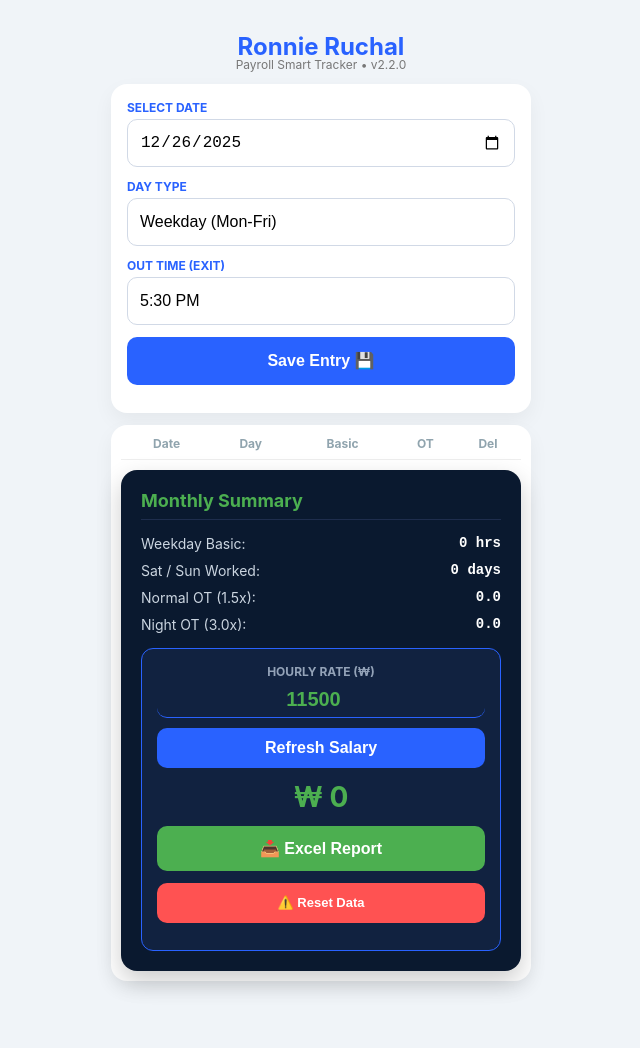
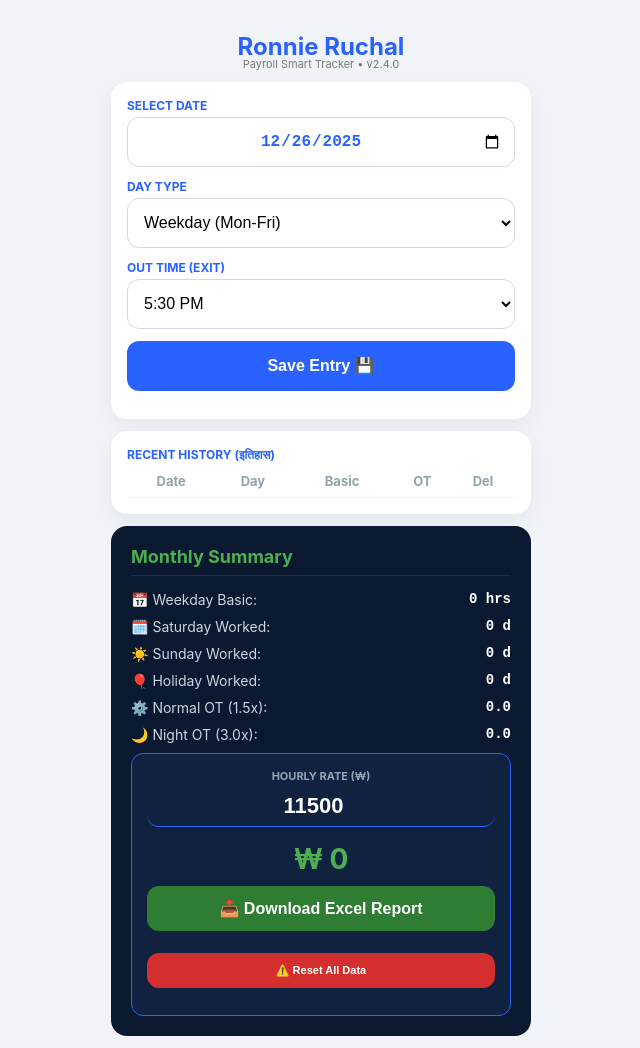
Before and after one commit to smartboy6646-gif/call-brake, a plain HTML site: page index.html in a window 1280 px wide. Shown: the whole page, without its empty margins (319-959 px from the left). Before the commit the page ends 1005 px from the top, so only its background shows below. Drawn offline with Linux system fonts and the light colour scheme.

Commit message:
Update HTML structure and styles for version 2.4
Updated title and version references in the HTML file. Modified CSS for input elements to ensure uniform sizing. Enhanced the report card section with improved layout and styling.

```diff
--- a/index.html
+++ b/index.html
@@ -3,52 +3,45 @@
 <head>
 <meta charset="UTF-8">
 <meta name="viewport" content="width=device-width, initial-scale=1, maximum-scale=1, user-scalable=no">
-<title>Ronnie Payroll Ultimate v2.2</title>
+<title>Ronnie Payroll Pro v2.4</title>
 <style>
-:root { --primary: #2962ff; --bg: #f0f4f8; --card-bg: #ffffff; --text: #333; --red: #ff5252; --green: #4caf50; }
+:root { --primary: #2962ff; --bg: #f0f4f8; --card-bg: #ffffff; --text: #333; --red-dark: #b71c1c; --green: #2e7d32; }
 body{margin:0;font-family:-apple-system,BlinkMacSystemFont,sans-serif;background:var(--bg);color:var(--text);}
 .container{max-width:420px;margin:auto;padding:12px;}
 h2{text-align:center;color:var(--primary);margin-bottom:2px;font-size: 24px;}
 .card{background:var(--card-bg);padding:16px;border-radius:16px;margin-bottom:12px;box-shadow:0 8px 20px rgba(0,0,0,.05);}
 label{font-size:12px;color:var(--primary);font-weight:bold;display:block;margin-bottom:4px;text-transform:uppercase;}
 
-/* Sabai Input ra Select ko size eutai banauna yo CSS important cha */
-select, button, input[type="date"], input[type="number"] {
-    width: 100%;
-    height: 48px; /* Fixed height for all */
-    padding: 0 12px;
-    font-size: 16px;
-    border-radius: 10px;
-    border: 1.5px solid #d1d9e6;
-    margin-bottom: 12px;
-    box-sizing: border-box; /* Height ma padding joddidaina */
-    outline: none;
-    background-color: #fff;
-    display: block;
-    appearance: none; /* Mobile UI ko default styling hatauna */
-    -webkit-appearance: none;
+/* Uniform Size for Inputs */
+select, input[type="date"], input[type="number"], button {
+    width: 100%; height: 50px; padding: 0 12px; font-size: 16px; border-radius: 12px;
+    border: 1.5px solid #d1d9e6; margin-bottom: 12px; box-sizing: border-box; background-color: #fff; outline: none;
 }
+input[type="date"] { color: #2962ff; font-weight: bold; text-align: center; }
 
-input:focus, select:focus{border-color:var(--primary);}
-button{background:var(--primary);color:#fff;border:none;cursor:pointer;font-weight:bold;transition:0.3s; line-height: 48px; padding: 0;}
+button{background:var(--primary);color:#fff;border:none;cursor:pointer;font-weight:bold; line-height: 50px;}
 button:active{transform:scale(0.96);}
 
-/* Table & Stats */
-table{width:100%;border-collapse:collapse;font-size:12px;margin-bottom:10px;}
+/* Deep Red for Holidays/Weekends */
+.deep-red { color: var(--red-dark) !important; font-weight: 800 !important; }
+
+/* Table Style */
+table{width:100%;border-collapse:collapse;font-size:13px;}
 th{color:#90a4ae;text-align:center;border-bottom:1px solid #eee;padding-bottom:8px;}
-td{padding:12px 4px;border-bottom:1px solid #f9f9f9;text-align:center;}
-.row-weekend{background-color: #fff5f5;}
+td{padding:12px 2px;border-bottom:1px solid #f9f9f9;text-align:center;}
 
-/* Dark Report Card */
-.report-card{background:#0a192f;color:#fff;padding:20px;border-radius:16px;box-shadow:0 10px 25px rgba(0,0,0,0.2);}
-.report-title{font-size:18px;font-weight:bold;margin-bottom:15px;color:var(--green);border-bottom:1px solid #1e2d4d;padding-bottom:8px;}
+/* Monthly Analytics Full Width Card */
+.report-card {
+    background: #0a192f; color: #fff; padding: 20px; border-radius: 16px; margin-top: 10px;
+}
+.report-title{font-size:18px;font-weight:bold;margin-bottom:15px;color: #4caf50; border-bottom: 1px solid #1e2d4d; padding-bottom: 8px;}
 .report-line{display:flex;justify-content:space-between;font-size:14px;margin-bottom:10px;color:#cbd5e0;}
-.report-val{font-weight:bold;color:#fff;font-family:monospace;}
+.report-val{font-weight:bold;color:#fff;font-family: monospace;}
 
-.salary-box{background:#112240;padding:15px;border-radius:12px;margin-top:15px;text-align:center;border:1px solid var(--primary);}
-.total-amt{font-size:28px;color:var(--green);font-weight:bold;margin:12px 0;}
-.green-btn{background:var(--green);margin-top:8px;}
-.red-btn{background:var(--red);margin-top:12px;padding:0; font-size:13px; height: 40px; line-height: 40px;}
+.salary-box{background:#112240;padding:15px;border-radius:12px;margin-top:10px;text-align:center;border:1px solid var(--primary);}
+.total-amt{font-size:28px;color:#4caf50;font-weight:bold;margin:10px 0;}
+.green-btn{background:var(--green); height: 45px; line-height: 45px;}
+.red-btn{background:#d32f2f; height: 35px; line-height: 35px; font-size: 11px; margin-top: 10px;}
 .hide{display:none;}
 </style>
 </head>
@@ -56,7 +49,7 @@ td{padding:12px 4px;border-bottom:1px solid #f9f9f9;text-align:center;}
 
 <div class="container">
     <h2>Ronnie Ruchal</h2>
-    <p style="text-align:center;margin-top:-6px;font-size:12px;color:#777;">Payroll Smart Tracker • v2.2.0</p>
+    <p style="text-align:center;margin-top:-6px;font-size:11px;color:#777;">Payroll Smart Tracker • v2.4.0</p>
 
     <div class="card">
         <label>Select Date</label>
@@ -86,35 +79,37 @@ td{padding:12px 4px;border-bottom:1px solid #f9f9f9;text-align:center;}
         <button onclick="saveEntry()">Save Entry 💾</button>
     </div>
 
-    <div class="card" style="padding:10px;">
+    <div class="card">
+        <label style="margin-bottom:10px;">Recent History (इतिहास)</label>
         <table>
             <thead>
                 <tr><th>Date</th><th>Day</th><th>Basic</th><th>OT</th><th>Del</th></tr>
             </thead>
             <tbody id="historyBody"></tbody>
         </table>
+    </div>
 
-        <div class="report-card">
-            <div class="report-title">Monthly Summary</div>
-            <div class="report-line"><span>Weekday Basic:</span><span class="report-val" id="totalBasicHrs">0</span></div>
-            <div class="report-line"><span>Sat / Sun Worked:</span><span class="report-val" id="weekendStats">0 days</span></div>
-            <div class="report-line"><span>Normal OT (1.5x):</span><span class="report-val" id="totalNormalOt">0.00</span></div>
-            <div class="report-line"><span>Night OT (3.0x):</span><span class="report-val" id="totalNightOt">0.00</span></div>
+    <div class="report-card">
+        <div class="report-title">Monthly Summary</div>
+        <div class="report-line"><span>📅 Weekday Basic:</span><span class="report-val" id="totalBasicHrs">0 hrs</span></div>
+        <div class="report-line"><span>🗓️ Saturday Worked:</span><span class="report-val" id="satStats">0 d</span></div>
+        <div class="report-line"><span>☀️ Sunday Worked:</span><span class="report-val" id="sunStats">0 d</span></div>
+        <div class="report-line"><span>🎈 Holiday Worked:</span><span class="report-val" id="holStats">0 d</span></div>
+        <div class="report-line"><span>⚙️ Normal OT (1.5x):</span><span class="report-val" id="totalNormalOt">0.0</span></div>
+        <div class="report-line"><span>🌙 Night OT (3.0x):</span><span class="report-val" id="totalNightOt">0.0</span></div>
 
-            <div class="salary-box">
-                <label style="color:#94a3b8">Hourly Rate (₩)</label>
-                <input type="number" id="hourlyRate" value="11500" style="margin-bottom:10px;text-align:center;color:var(--green);font-size:20px;font-weight:bold;background:transparent;border:none;border-bottom:1px solid #2962ff; height: 35px;">
-                <button onclick="calculateSalary()" style="height: 40px; line-height: 40px;">Refresh Salary</button>
-                <div class="total-amt">₩ <span id="finalSalary">0</span></div>
-                <button class="green-btn" onclick="exportToExcel()" style="height: 45px; line-height: 45px;">📥 Excel Report</button>
-                <button class="red-btn" onclick="resetAll()">⚠️ Reset Data</button>
-            </div>
+        <div class="salary-box">
+            <label style="color:#94a3b8; font-size:11px;">Hourly Rate (₩)</label>
+            <input type="number" id="hourlyRate" value="11500" oninput="calculateSalary()" style="height: 40px; background: transparent; color: #fff; border: none; border-bottom: 1px solid var(--primary); text-align: center; font-size: 22px; font-weight: bold; margin-bottom: 5px;">
+            <div class="total-amt">₩ <span id="finalSalary">0</span></div>
+            <button class="green-btn" onclick="exportToExcel()">📥 Download Excel Report</button>
+            <button class="red-btn" onclick="resetAll()">⚠️ Reset All Data</button>
         </div>
     </div>
 </div>
 
 <script>
-const STORE_KEY="ronnie_ultimate_v2.2";
+const STORE_KEY="ronnie_pro_v2.4";
 let entries=JSON.parse(localStorage.getItem(STORE_KEY)||"[]");
 
 const weekdayTimes=["5:30 PM","6:00 PM","6:30 PM","7:00 PM","7:30 PM","8:00 PM","8:30 PM","9:00 PM","9:30 PM","10:00 PM","10:30 PM","11:00 PM","11:30 PM","12:00 AM"];
@@ -170,7 +165,7 @@ function updateUI(){
 function saveEntry(){
     let date = document.getElementById("inputDate").value;
     let day = document.getElementById("dayType").value;
-    if(entries.find(e=>e.date===date)) return alert("Duplicate entry!");
+    if(entries.find(e=>e.date===date)) return alert("Duplicate date!");
 
     let outVal = document.getElementById("outTime").value || "5:30 PM";
     let workedVal = (day==="weekday") ? "yes" : document.getElementById("worked").value;
@@ -218,38 +213,44 @@ function exportToExcel() {
     let url = window.URL.createObjectURL(blob);
     let a = document.createElement('a');
     a.href = url;
-    a.download = `Payroll_${new Date().toISOString().slice(0,7)}.csv`;
+    a.download = `Payroll_Report_${new Date().toISOString().slice(0,7)}.csv`;
     a.click();
 }
 
 function renderHistory(){
     let body=document.getElementById("historyBody");
     body.innerHTML="";
-    let wB=0, nOT=0, niOT=0, wD=0;
+    let wB=0, nOT=0, niOT=0, sD=0, suD=0, hD=0;
 
     entries.forEach((e,i)=>{
         if(e.day==="weekday") wB += e.basicHrs;
-        if(e.worked==="yes" && e.day!=="weekday") wD++;
+        if(e.worked==="yes"){
+            if(e.day==="saturday") sD++;
+            else if(e.day==="sunday") suD++;
+            else if(e.day==="holiday") hD++;
+        }
         nOT += e.normalOt; niOT += e.nightOt;
 
+        let isHoliday = (e.day !== 'weekday');
         let tr=document.createElement("tr");
-        if(e.day !== 'weekday') tr.className = "row-weekend";
         tr.innerHTML=`<td>${e.date.slice(5)}</td>
-                      <td class="${e.day!=='weekday'?'red-text':''}">${e.day.toUpperCase()}</td>
+                      <td class="${isHoliday?'deep-red':''}">${e.day.toUpperCase()}</td>
                       <td>${e.basicHrs}</td>
-                      <td style="font-weight:bold;">${(e.normalOt+e.nightOt).toFixed(1)}</td>
-                      <td><button style="background:none;color:red;font-size:18px;width:auto;margin:0;height:auto;line-height:normal;" onclick="delEntry(${i})">🗑️</button></td>`;
+                      <td style="font-weight:bold; color:#2962ff">${(e.normalOt+e.nightOt).toFixed(1)}</td>
+                      <td><button style="background:none;color:red;font-size:18px;width:auto;margin:0;height:auto;line-height:normal;border:none;" onclick="delEntry(${i})">🗑️</button></td>`;
         body.appendChild(tr);
     });
     document.getElementById("totalBasicHrs").innerText = wB + " hrs";
-    document.getElementById("weekendStats").innerText = wD + " days";
+    document.getElementById("satStats").innerText = sD + " d";
+    document.getElementById("sunStats").innerText = suD + " d";
+    document.getElementById("holStats").innerText = hD + " d";
     document.getElementById("totalNormalOt").innerText = nOT.toFixed(1);
     document.getElementById("totalNightOt").innerText = niOT.toFixed(1);
     calculateSalary();
 }
 
-function delEntry(i){ if(confirm("Delete entry?")){ entries.splice(i,1); localStorage.setItem(STORE_KEY, JSON.stringify(entries)); renderHistory(); } }
-function resetAll(){ if(confirm("Clear everything?")){ entries=[]; localStorage.setItem(STORE_KEY,"[]"); renderHistory(); } }
+function delEntry(i){ if(confirm("Delete this entry?")){ entries.splice(i,1); localStorage.setItem(STORE_KEY, JSON.stringify(entries)); renderHistory(); } }
+function resetAll(){ if(confirm("Clear all data?")){ entries=[]; localStorage.setItem(STORE_KEY,"[]"); renderHistory(); } }
 
 setInitialDate(); renderHistory();
 </script>
```
